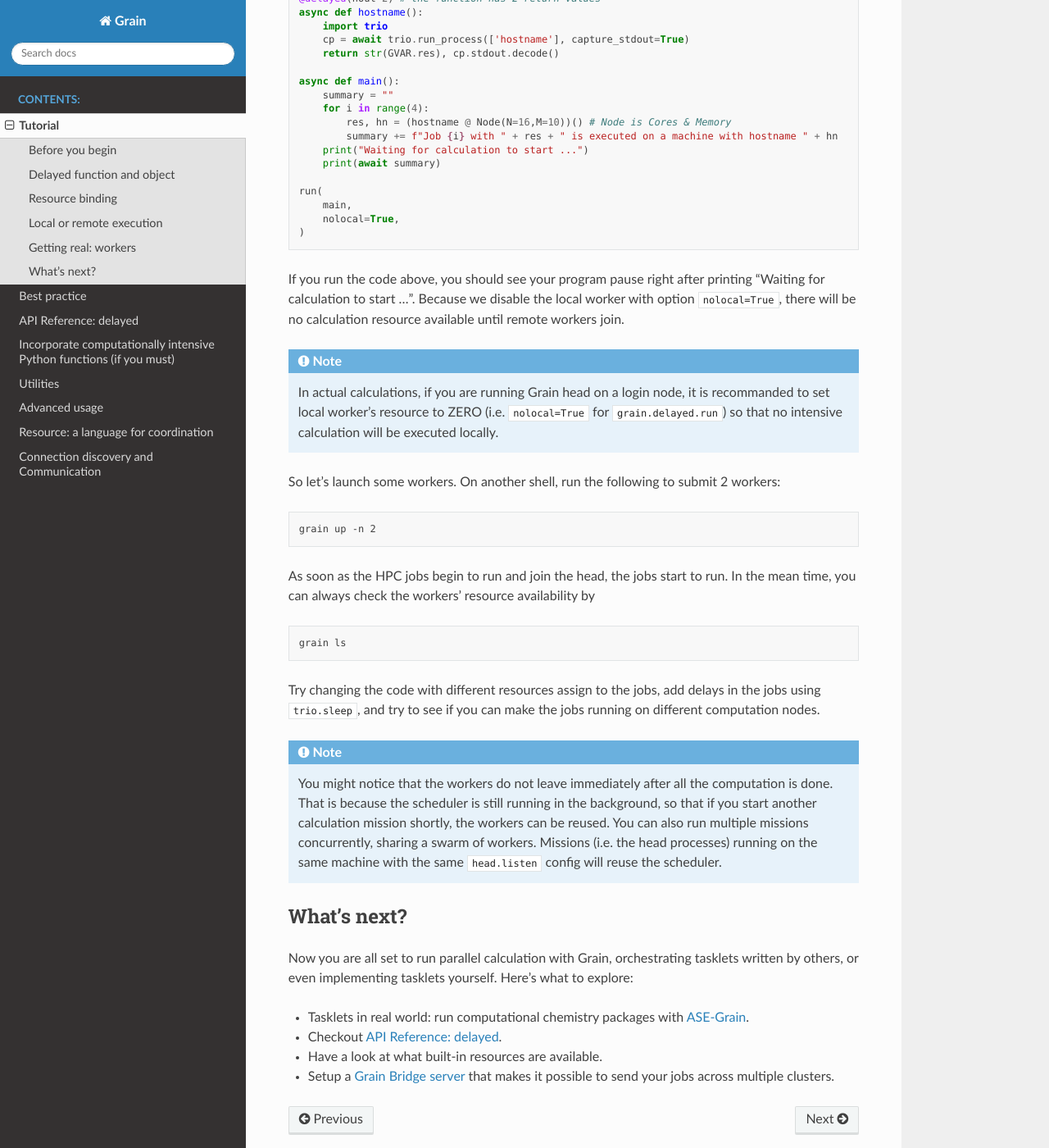
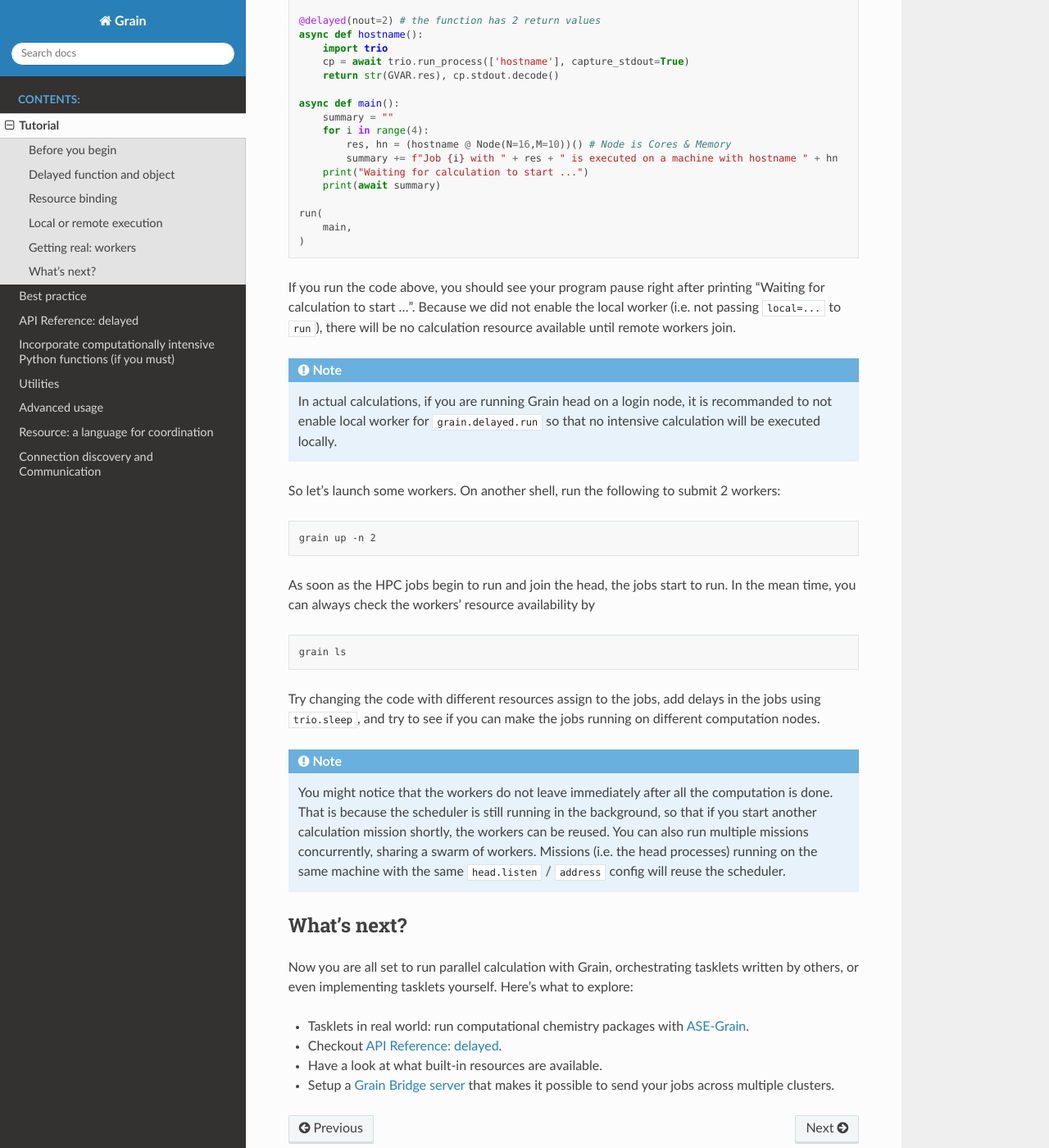
Before and after one commit to Contextualist/grain, a Sphinx documentation site: the page built from docs/source/tutorial_delayed.rst, in a window 1280 px wide and 1400 px high, scrolled down 5929 px. Shown: the whole window at 82% size. Built offline with Sphinx 7.4.7 and the Read the Docs theme 2.0.0, drawn with Linux system fonts in a browser that asks for light colours; some of the changed text lies outside the part shown.

Commit message:
doc: update info on `run(local=...)` and config's `address`

```diff
--- a/docs/source/tutorial_delayed.rst
+++ b/docs/source/tutorial_delayed.rst
@@ -94,8 +94,8 @@
 Also notice that the ``add`` tasklet here takes no resource to finish. In reality,
 computationally intesive jobs often occupy some resource (e.g. CPU, memory, GPU) of a
 worker machine, so we would like to specify resource and demands for each worker and
-job. In the following code, we add ``rpw=Cores([0,1])`` (resource per worker: CPU
-cores 0,1. Now we only have one local worker) for ``run`` to specify the resources
+job. In the following code, we add ``local=Cores([0,1])`` (resource for local worker:
+CPU cores 0,1) for ``run`` to specify the resources
 owned by local worker. Before calling the delayed function ``add``, we bind a resource
 demand to it using the ``@`` operator (``@`` means dot product in Python, but here we
 just redefine it as a handy way to specify resources). ``Cores(1)`` means the function
@@ -113,7 +113,7 @@
     run(
         partial(elevated_sum, [1,2,3]),
         config_file=False,
-        rpw=Cores([0,1]),
+        local=Cores([0,1]),
     )
 
 .. code-block:: none
@@ -186,7 +186,7 @@
     run(
         main,
         config_file=False,
-        rpw=Cores([0,1]),
+        local=Cores([0,1]),
     )
 
 .. code-block:: none
@@ -250,15 +250,6 @@
 
 - ``system``: the HPC job management system (slurm or pbs)
 
-- ``head.listen``: the listening address of the head. You can use the built-in Edge
-  protocol, which relies on network filesystem (disk space accessible to all nodes in a
-  supercomputing cluster). Set it to ``edge://PATH/TO/EDGE-FILE`` (e.g. If the network
-  filesystem is on ``/N/slate/USER``, set ``edge:///N/slate/USER/grain-edge-0``).
-
-- ``worker.dial``: the address worker uses to find head. If you are using the Edge
-  protocol, head and workers use the same file to locate each others, so fill in the
-  same value as ``head.listen``.
-
 - ``script.[queue,walltime,cores,memory]``: These are the fields to be filled in when
   you are writing a HPC job script. Depending on your cluster they should have different
   values. It is recommend to start with a debug queue and short walltime (You can launch
@@ -271,6 +262,12 @@
   source profiles, make scratch dirs, etc.) and commands to clean up after a worker quits
   (e.g. delete scratch dirs, transfer usage analytics). Prepend ``defer`` to mark a command
   to be clean up command (e.g. ``defer rm -r /tmp/scratch``).
+
+.. note:: By default, Grain uses the built-in Edge protocol for head, worker, CLI tools to
+   communicate with each others. Edge relies on a network filesystem (disk space accessible
+   to all nodes in a supercomputing cluster). The default "assembly point" is
+   ``$HOME/.local/share/edge-file-default``. If your network filesystem locates somewhere else,
+   set ``address = "edge:///absolute/path/to/your/nfs/edge-filename"``.
 
 There are more options in the reference config, but now you should be all set to run
 things on clusters. You may want to name the file ``grain.toml`` and put it in the
@@ -312,16 +309,16 @@
 
     run(
         main,
-        nolocal=True,
     )
 
 If you run the code above, you should see your program pause right after printing "Waiting
-for calculation to start ...". Because we disable the local worker with option ``nolocal=True``,
-there will be no calculation resource available until remote workers join.
+for calculation to start ...". Because we did not enable the local worker (i.e. not passing
+``local=...`` to ``run``), there will be no calculation resource available until remote
+workers join.
 
 .. note:: In actual calculations, if you are running Grain head on a login node, it is
-   recommanded to set local worker's resource to ZERO (i.e. ``nolocal=True`` for
-   ``grain.delayed.run``) so that no intensive calculation will be executed locally.
+   recommanded to not enable local worker for ``grain.delayed.run`` so that no intensive
+   calculation will be executed locally.
 
 So let's launch some workers. On another shell, run the following to submit 2 workers:
 
@@ -345,8 +342,8 @@
    done.  That is because the scheduler is still running in the background, so that if you
    start another calculation mission shortly, the workers can be reused. You can also run
    multiple missions concurrently, sharing a swarm of workers.  Missions (i.e. the head
-   processes) running on the same machine with the same ``head.listen`` config will reuse the
-   scheduler.
+   processes) running on the same machine with the same ``head.listen`` / ``address``
+   config will reuse the scheduler.
 
 What's next?
 ------------
```
Also changed, not shown: 4 other files.
